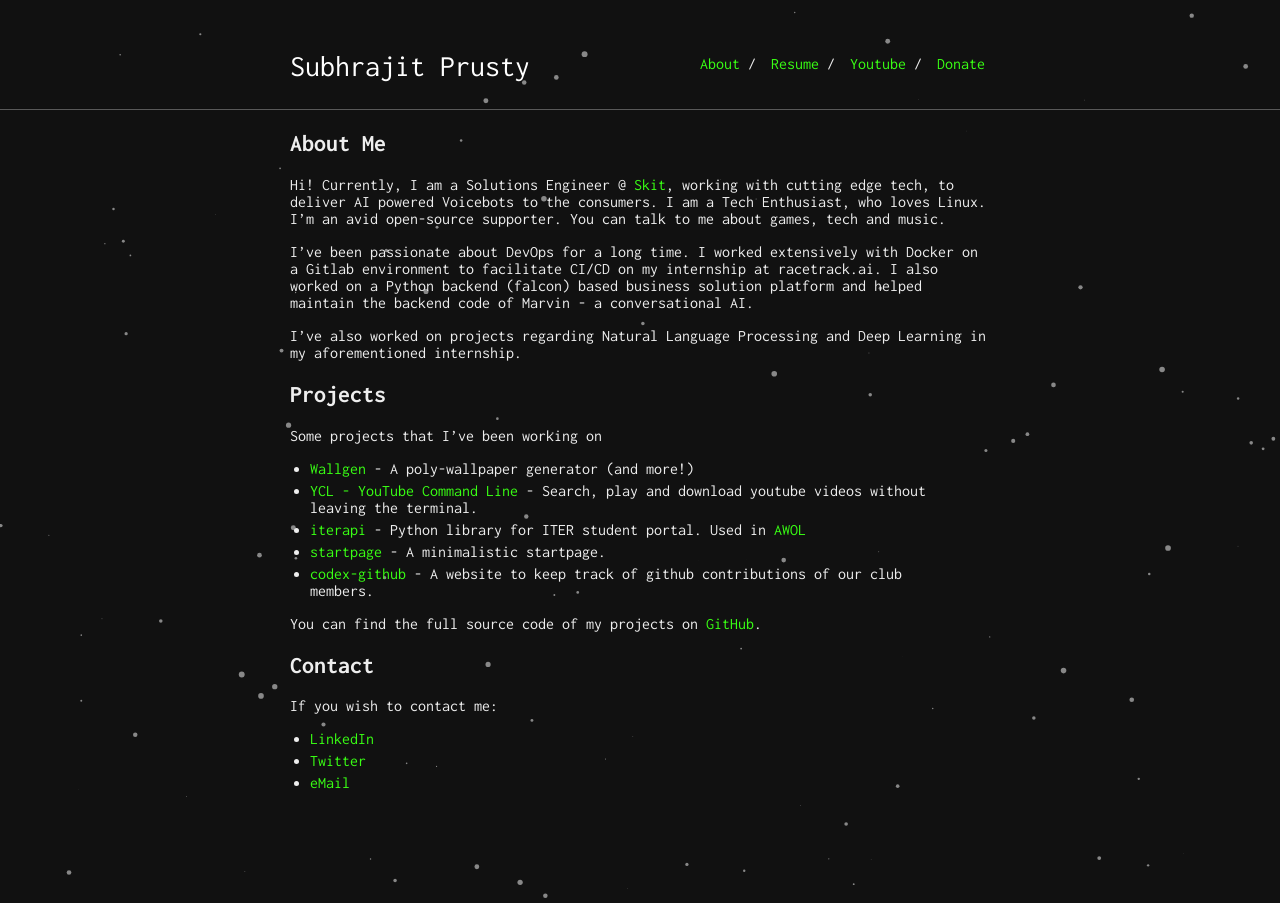
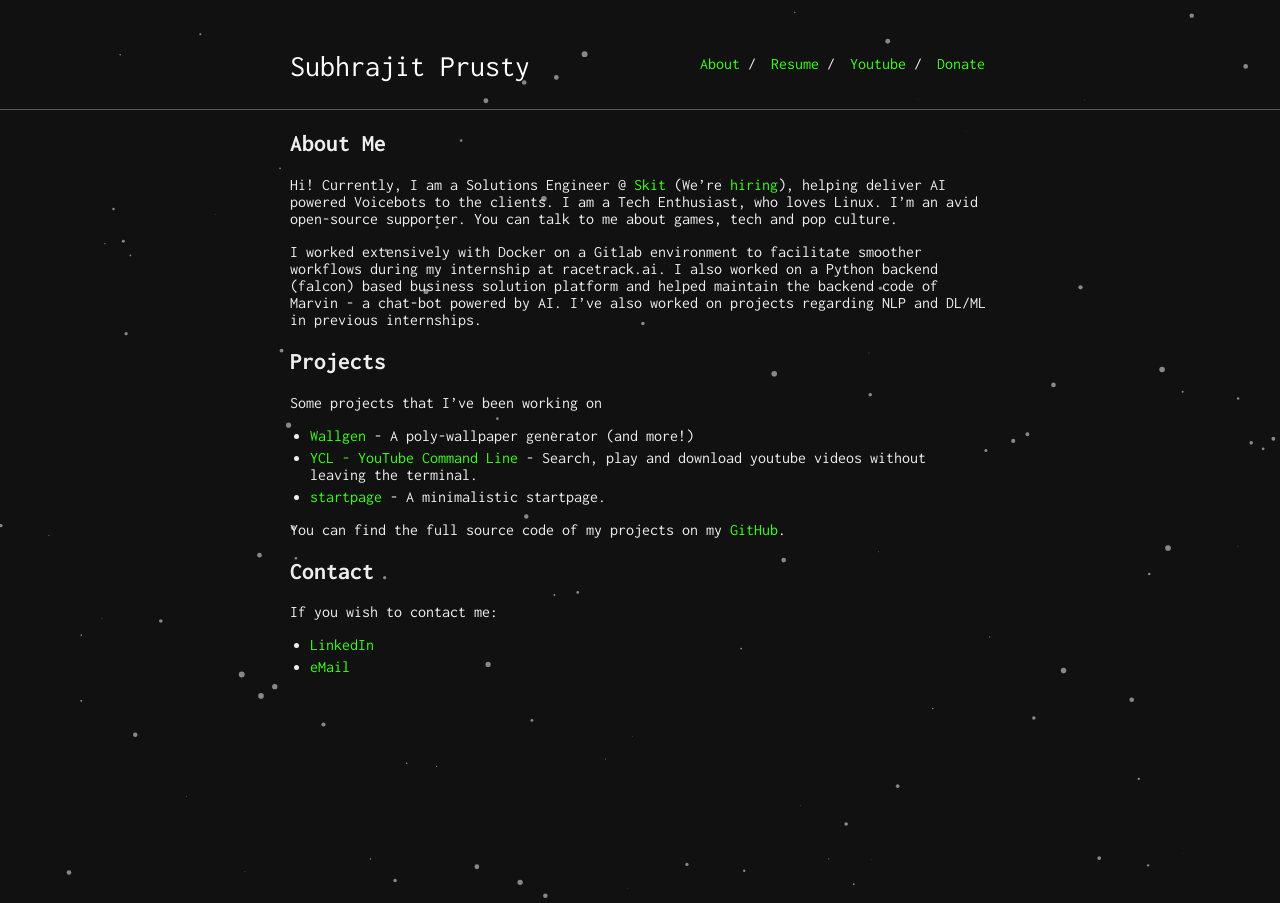
Before and after one commit to SubhrajitPrusty/SubhrajitPrusty.github.io, a Jekyll site: the page built from index.md, in a window 1280 px wide. Built offline with Jekyll 4.4.1, drawn with Linux system fonts in a browser that asks for light colours; our own code applies the rules of GitHub Pages for plain Markdown files.

Commit message:
updated index page - changed words around - removed twitter - added skit hiring page

```diff
--- a/index.md
+++ b/index.md
@@ -4,14 +4,13 @@ layout: default
 
 ## About Me
 
-Hi! Currently, I am a Solutions Engineer @ [Skit](https://skit.ai), working with cutting edge tech, to deliver AI powered Voicebots to the consumers.
+Hi! Currently, I am a Solutions Engineer @ [Skit](https://skit.ai) (We're [hiring](https://skit.hire.trakstar.com/)), helping deliver AI powered Voicebots to the clients.
 I am a Tech Enthusiast, who loves Linux. I'm an avid open-source supporter.
-You can talk to me about games, tech and music.
+You can talk to me about games, tech and pop culture.
 
-I've been passionate about DevOps for a long time. I worked extensively with Docker on a Gitlab environment to facilitate CI/CD on my internship at racetrack.ai.
-I also worked on a Python backend (falcon) based business solution platform and helped maintain the backend code of Marvin - a conversational AI.
-
-I've also worked on projects regarding Natural Language Processing and Deep Learning in my aforementioned internship.
+I worked extensively with Docker on a Gitlab environment to facilitate smoother workflows during my internship at racetrack.ai.
+I also worked on a Python backend (falcon) based business solution platform and helped maintain the backend code of Marvin - a chat-bot powered by AI.
+I've also worked on projects regarding NLP and DL/ML in previous internships.
 
 
 ## Projects
@@ -20,16 +19,13 @@ Some projects that I've been working on
 
 - [Wallgen](https://github.com/SubhrajitPrusty/wallgen) - A poly-wallpaper generator (and more!)
 - [YCL - YouTube Command Line](https://github.com/SubhrajitPrusty/ycl) - Search, play and download youtube videos without leaving the terminal.
-- [iterapi](https://github.com/SubhrajitPrusty/iterapi) - Python library for ITER student portal. Used in [AWOL](https://github.com/Pawan0411/AWOL)
 - [startpage](https://subhrajitprusty.github.io/startpage/) - A minimalistic startpage.
-- [codex-github](https://github.com/SubhrajitPrusty/codex-github) - A website to keep track of github contributions of our club members.
 
-You can find the full source code of my projects on [GitHub](https://github.com/SubhrajitPrusty).
+You can find the full source code of my projects on my [GitHub](https://github.com/SubhrajitPrusty).
 
 ## Contact
 
 If you wish to contact me:
 
 - [LinkedIn](https://www.linkedin.com/in/subhrajitprusty)
-- [Twitter](https://twitter.com/subhrajit_)
 - [eMail](mailto:subhrajit1997@gmail.com)
```
